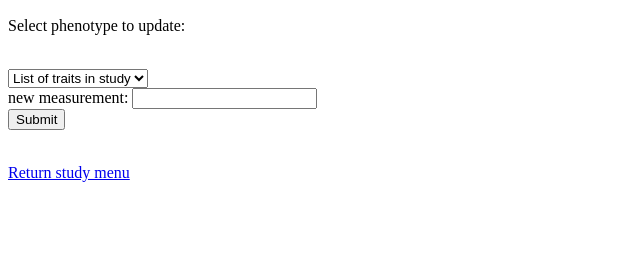
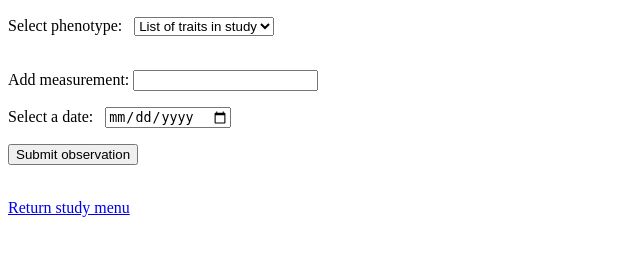
Before and after one commit to DOC-MEX/grassroots_plots, a Django app: template update/templates/updateDetails.html in a window 1280 px wide. Shown: the part 85-341 px from the top of the page, without its empty margins (0-640 px from the left). Run offline with Django 4.2, Linux system fonts and the light colour scheme; the template is opened without the code that fills it, so the values that code supplies are empty.

Commit message:
Adding date optional field in updating plot form

```diff
--- a/update/templates/updateDetails.html
+++ b/update/templates/updateDetails.html
@@ -45,25 +45,29 @@
         <p>
 
 
-            Select phenotype to update:
-            &nbsp
+
            <!-- show values of traits in dropdown menu -->
            <form id="updateForm" method="post">
             {% csrf_token %}
-            <br>
+            <p>
+            Select phenotype:     &nbsp
             <select id="trait" name="selected-trait">
                 <option selected="selected" disabled="disabled">List of traits in study</option>
                 {% for key, value in traits.items %}
                     <option value="{{ key }}">{{ value }}</option>
                 {% endfor %}
             </select>
-
+            </p>
             <br>
-            <label for="my-input">new measurement:</label>
+            <label for="my-input">Add measurement:</label>
             <input type="number" name="my-input" id="my-input" required>
             <br>
-
-            <input type="submit" value="Submit">
+            <p>
+            <label for="my-date">Select a date:  &nbsp</label>
+            <input type="date" name="my-date" id="my-date">
+            </p>
+            <input type="submit" value="Submit observation">
+            <br>
         </form>
         </p>
 
@@ -81,12 +85,29 @@
                 console.log(`Selected trait value is: ${selectedTraitValue}`);
                 // Process the values as needed
                 // ...
+                // Send the form data to the server
+                fetch('', {
+                    method: form.method,
+                    body: new FormData(form),
+                })
+                .then(response => {
+                    if (response.ok) {
                         // Display a success message
                         message.textContent = `Form submitted successfully with value ${myInputValue}`;
                         message.style.display = 'block';
                         form.reset();
+                    } else {
+                        throw new Error('An error occurred while submitting the form.');
+                    }
+                })
+                .catch(error => {
+                    console.error(error);
+                    message.textContent = 'An error occurred while submitting the form.';
+                    message.style.display = 'block';
+                });
             });
         </script>
+
 
 <style>
     #message {
```
Also changed, not shown: update/views.py (+13 -7 lines). Lines whose indentation alone changed are shown as unchanged.
